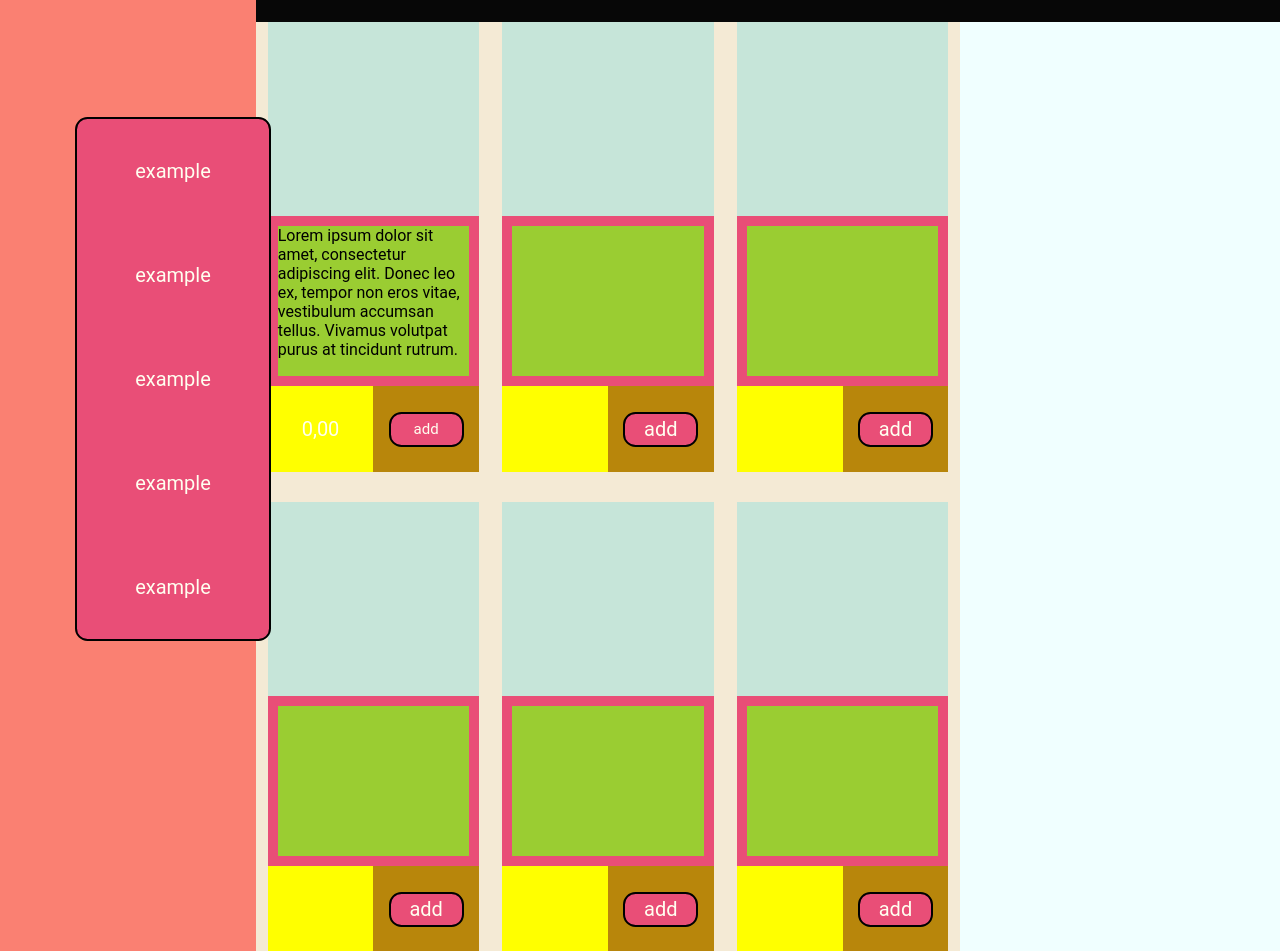
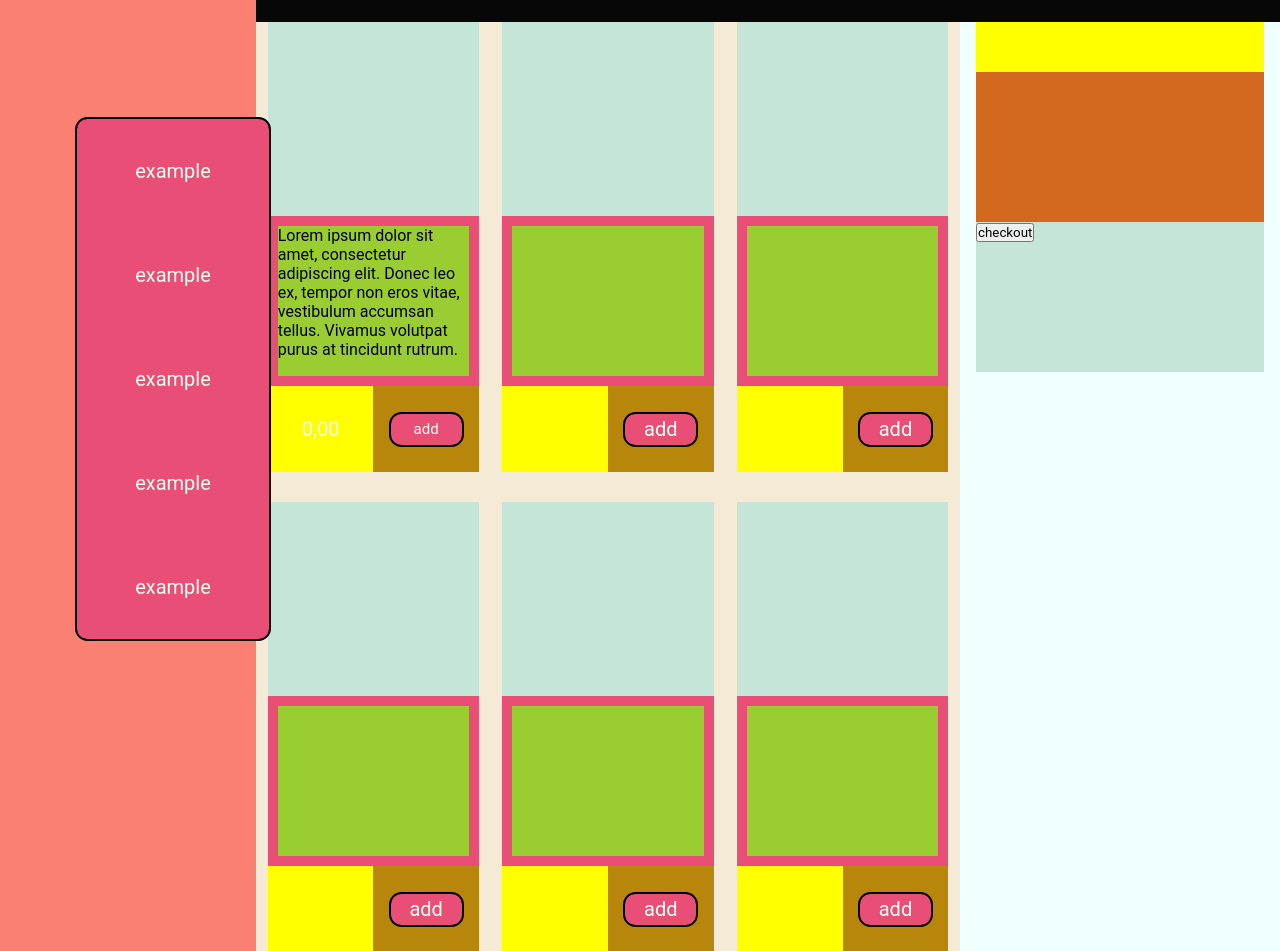
Before and after one commit to ivan-k2310/MINI-CRUD, a PHP site: page /menu.php in a window 1280 px wide. Shown: the part 98-1049 px from the top of the page. Run offline with PHP 8.4, Linux system fonts and the light colour scheme.

Commit message:
shoppingcart

```diff
--- a/css/main.css
+++ b/css/main.css
@@ -412,13 +412,6 @@ form {
   background-color: darkgoldenrod;
 }
 
-.shoppingCartContainer {
-  width: 25%;
-  height: auto;
-  background-color: azure;
-  margin-top: 30px;
-}
-
 .priceButton {
   width: 75px;
   height: 35px;
@@ -430,4 +423,36 @@ form {
 .buttonString {
   font-size: 15px;
 }
+
+.shoppingCartContainer {
+  display: flex;
+  justify-content: center;
+  width: 25%;
+  height: auto;
+  background-color: azure;
+  margin-top: 30px;
+}
+
+.shoppingCart {
+  display: flex;
+  flex-direction: column;
+  width: 90%;
+  height: 350px;
+  background-color: #c6e5d9;
+}
+.shoppingCartTitle {
+  height: 50px;
+  width: auto;
+  background-color: yellow;
+}
+
+.shoppingCartItems {
+  height: 75px;
+  width: auto;
+  background-color: chocolate;
+}
+
+.shoppingInfo {
+  height: 50px;
+}
 /* menu page css */
--- a/header.php
+++ b/header.php
@@ -1,6 +1,6 @@
 <?php
 $host = 'localhost';
-$db = 'webshop';
+$db = 'sushi place';
 $user = 'root';
 $pass = "";
 $charset = 'utf8mb4';
--- a/menu.php
+++ b/menu.php
@@ -170,6 +170,23 @@
             </div>
             <div class="shoppingCartContainer">
                 <div class="shoppingCart">
+                    <div class="shoppingCartTitle">
+
+                    </div>
+                    <div class="shoppingCartItems">
+
+                    </div>
+                    <div class="shoppingCartItems">
+
+                    </div>
+                    <div class="shoppingInfo">
+                        <div class="totPrice">
+
+                        </div>
+                        <div class="checkoutContainer">
+                             <button>checkout</button>
+                        </div>
+                    </div>
 
                 </div>
             </div>
```
